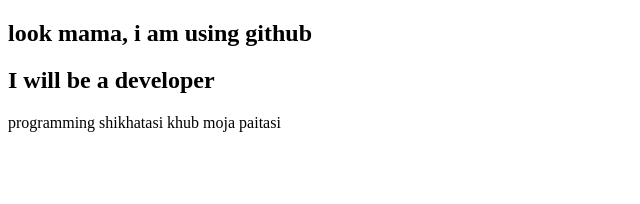
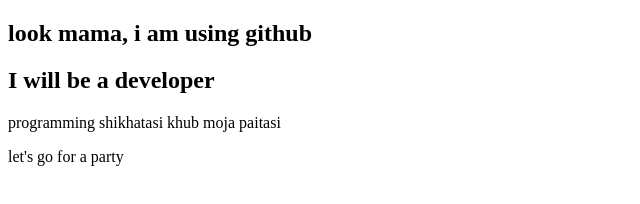
Before and after one commit to dipuorko/my-new-website, a plain HTML site: page index.html in a window 1280 px wide. Shown: the whole page, without its empty margins (0-640 px from the left). Drawn offline with Linux system fonts and the light colour scheme.

Commit message:
party added

```diff
--- a/index.html
+++ b/index.html
@@ -9,5 +9,6 @@
     <h2>look mama, i am using github</h2>
     <h2>I will be a developer</h2>
     <p>programming shikhatasi khub moja paitasi</p>
+    <p>let's go for a party</p>
 </body>
 </html>
```
